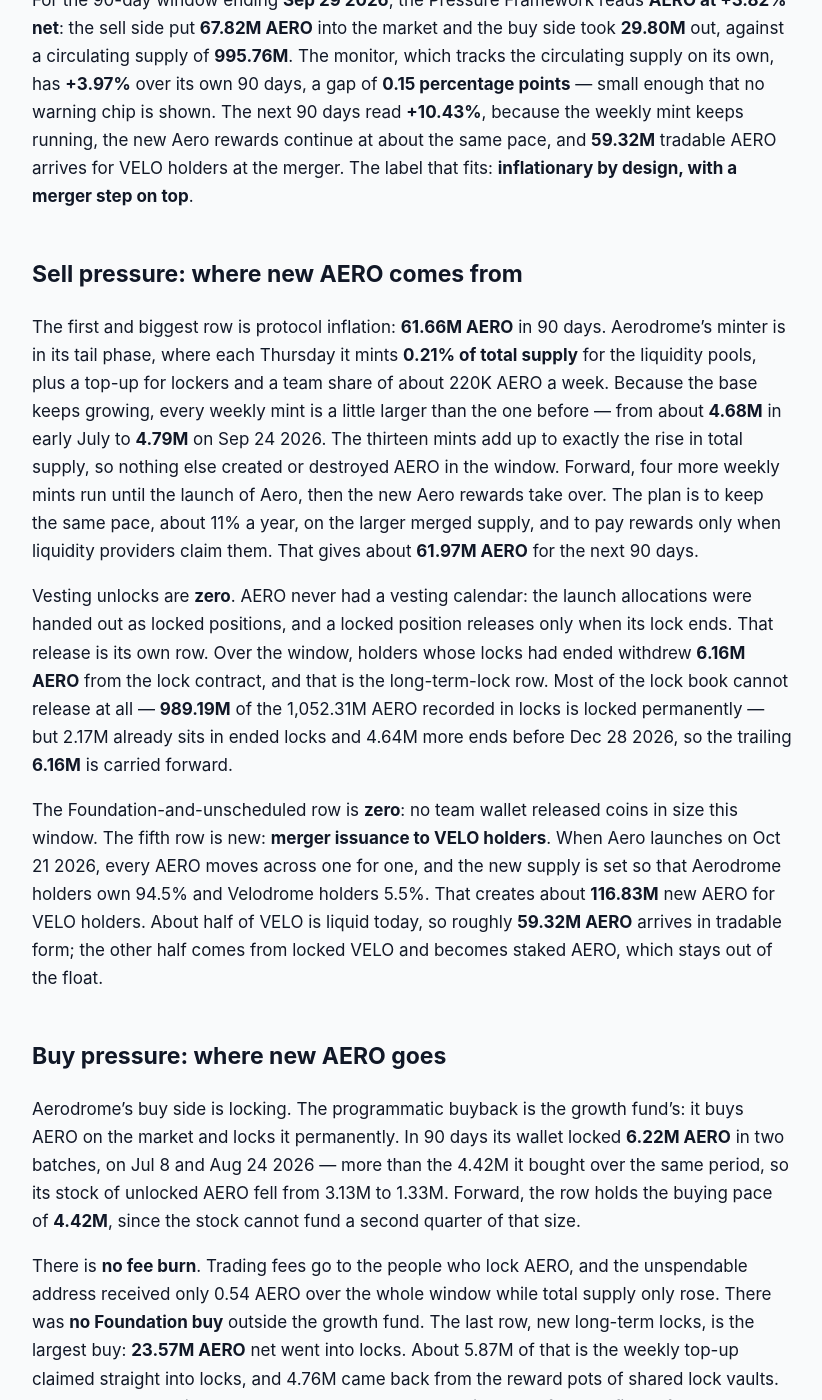
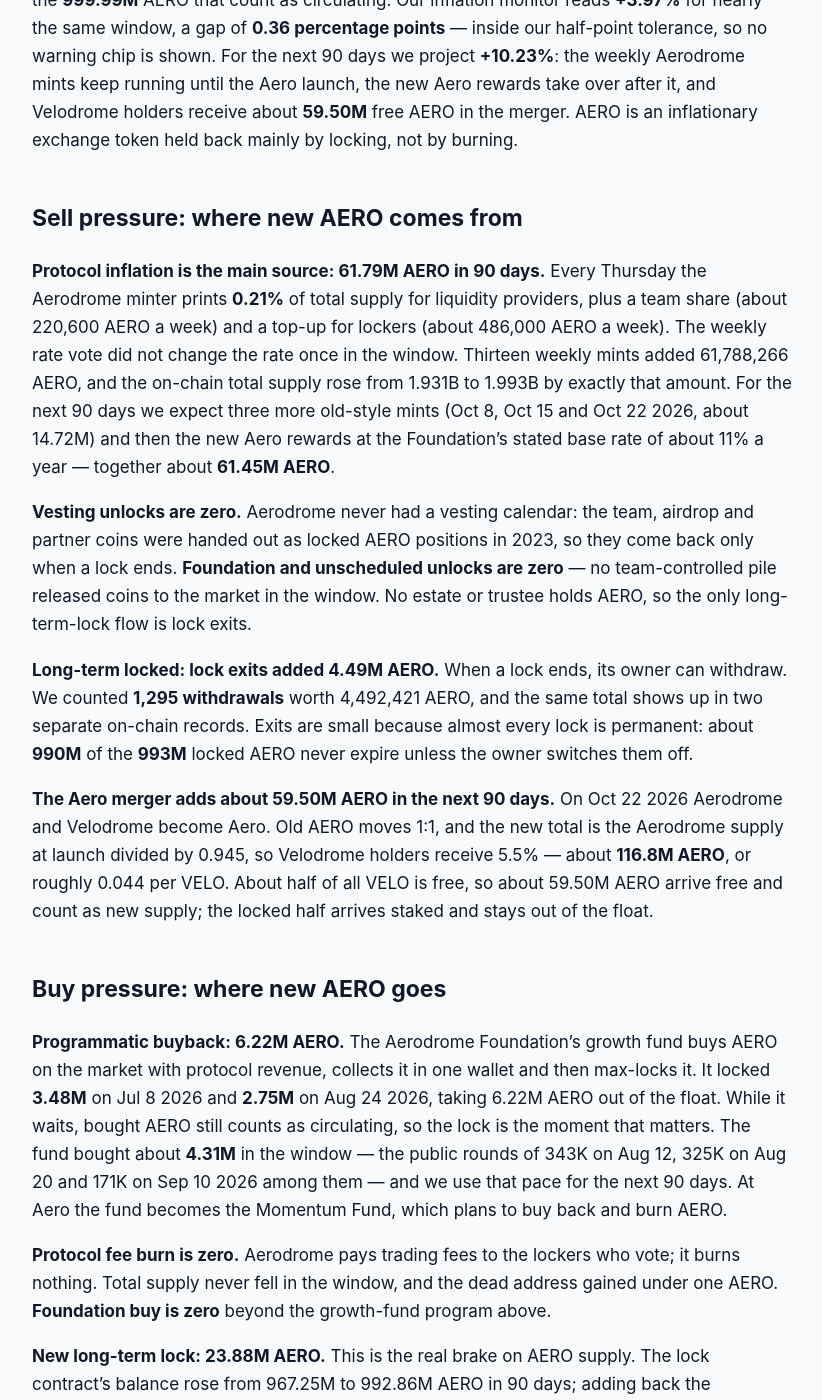
Before and after one commit to jeevansongmy-spec/mrnasdog-articles, a Jekyll site: the page built from crypto/aero-pressure-framework.md, in a window 1280 px wide and 1400 px high, scrolled down 500 px. Shown: the whole window, without its empty margins (228-1050 px from the left). Built offline with Jekyll 4.4.1, drawn with Linux system fonts in a browser that asks for light colours; some of the changed text lies outside the part shown.

Commit message:
publish: crypto/aero-pressure-framework

```diff
--- a/crypto/aero-pressure-framework.md
+++ b/crypto/aero-pressure-framework.md
@@ -1,61 +1,57 @@
 ---
-title: "AERO Inflation Analysis · September 2026 · Supply growing · projected to keep growing"
-description: "AERO supply is growing: 61.66M new AERO from weekly mints against 29.80M locked, +3.82% in 90 days; the Oct 21 2026 merger lifts the next 90 days to +10.43%."
+title: "AERO Inflation Analysis · October 2026 · Supply growing · projected to keep growing"
+description: "AERO supply is growing: 61.79M AERO of weekly mints against 30.11M newly locked, +3.62% in 90 days; the Oct 22 2026 merger lifts the next 90 to +10.23%."
 canonical_url: "https://mrnasdog.com/research/aero/inflation"
 tags: ["crypto", "aero", "aerodrome", "base"]
 published: true
 ---
 
-> Originally published at **[mrnasdog.com/research/aero/inflation](https://mrnasdog.com/research/aero/inflation)** by MrNasdog.
+# AERO Inflation Analysis · October 2026 · Supply growing · projected to keep growing
 
-# AERO Inflation Analysis · September 2026 · Supply growing · projected to keep growing
+*Originally published at [https://mrnasdog.com/research/aero/inflation](https://mrnasdog.com/research/aero/inflation).*
 
-AERO, the coin of Aerodrome, is inflationary, and the next 90 days add a one-time jump. Aerodrome mints new AERO every week for its liquidity providers, and thirteen weekly mints created **61.66M AERO** over the last 90 days, while ended locks released another **6.16M**. Locking took **29.80M AERO** back out of the market, so the circulating supply grew **+3.82%**, close to the **+3.97%** the monitor reads. The Aerodrome–Velodrome merger on **Oct 21 2026** gives VELO holders 5.5% of the new AERO supply, which lifts the forward reading to **+10.43%**.
+AERO supply is growing, and the next 90 days should grow it faster. In the last 90 days Aerodrome's weekly mints created **61.79M AERO** and lock exits returned **4.49M**, while holders locked **23.88M** and the growth fund locked **6.22M** it had bought: net **+3.62%** of the circulating supply, against **+3.97%** on our monitor. AERO has no supply cap, and the Aero merger on **Oct 22 2026** adds Velodrome holders, so we project **+10.23%** for the next 90 days.
 
 ## The verdict, in one paragraph
 
-For the 90-day window ending **Sep 29 2026**, the Pressure Framework reads **AERO at +3.82% net**: the sell side put **67.82M AERO** into the market and the buy side took **29.80M** out, against a circulating supply of **995.76M**. The monitor, which tracks the circulating supply on its own, has **+3.97%** over its own 90 days, a gap of **0.15 percentage points** — small enough that no warning chip is shown. The next 90 days read **+10.43%**, because the weekly mint keeps running, the new Aero rewards continue at about the same pace, and **59.32M** tradable AERO arrives for VELO holders at the merger. The label that fits: **inflationary by design, with a merger step on top**.
+Over the 90 days to Oct 5 2026, the AERO float grew by **36.17M AERO**, which is **+3.62%** of the **999.99M** AERO that count as circulating. Our inflation monitor reads **+3.97%** for nearly the same window, a gap of **0.36 percentage points** — inside our half-point tolerance, so no warning chip is shown. For the next 90 days we project **+10.23%**: the weekly Aerodrome mints keep running until the Aero launch, the new Aero rewards take over after it, and Velodrome holders receive about **59.50M** free AERO in the merger. AERO is an inflationary exchange token held back mainly by locking, not by burning.
 
 ## Sell pressure: where new AERO comes from
 
-The first and biggest row is protocol inflation: **61.66M AERO** in 90 days. Aerodrome's minter is in its tail phase, where each Thursday it mints **0.21% of total supply** for the liquidity pools, plus a top-up for lockers and a team share of about 220K AERO a week. Because the base keeps growing, every weekly mint is a little larger than the one before — from about **4.68M** in early July to **4.79M** on Sep 24 2026. The thirteen mints add up to exactly the rise in total supply, so nothing else created or destroyed AERO in the window. Forward, four more weekly mints run until the launch of Aero, then the new Aero rewards take over. The plan is to keep the same pace, about 11% a year, on the larger merged supply, and to pay rewards only when liquidity providers claim them. That gives about **61.97M AERO** for the next 90 days.
+**Protocol inflation is the main source: 61.79M AERO in 90 days.** Every Thursday the Aerodrome minter prints **0.21%** of total supply for liquidity providers, plus a team share (about 220,600 AERO a week) and a top-up for lockers (about 486,000 AERO a week). The weekly rate vote did not change the rate once in the window. Thirteen weekly mints added 61,788,266 AERO, and the on-chain total supply rose from 1.931B to 1.993B by exactly that amount. For the next 90 days we expect three more old-style mints (Oct 8, Oct 15 and Oct 22 2026, about 14.72M) and then the new Aero rewards at the Foundation's stated base rate of about 11% a year — together about **61.45M AERO**.
 
-Vesting unlocks are **zero**. AERO never had a vesting calendar: the launch allocations were handed out as locked positions, and a locked position releases only when its lock ends. That release is its own row. Over the window, holders whose locks had ended withdrew **6.16M AERO** from the lock contract, and that is the long-term-lock row. Most of the lock book cannot release at all — **989.19M** of the 1,052.31M AERO recorded in locks is locked permanently — but 2.17M already sits in ended locks and 4.64M more ends before Dec 28 2026, so the trailing **6.16M** is carried forward.
+**Vesting unlocks are zero.** Aerodrome never had a vesting calendar: the team, airdrop and partner coins were handed out as locked AERO positions in 2023, so they come back only when a lock ends. **Foundation and unscheduled unlocks are zero** — no team-controlled pile released coins to the market in the window. No estate or trustee holds AERO, so the only long-term-lock flow is lock exits.
 
-The Foundation-and-unscheduled row is **zero**: no team wallet released coins in size this window. The fifth row is new: **merger issuance to VELO holders**. When Aero launches on Oct 21 2026, every AERO moves across one for one, and the new supply is set so that Aerodrome holders own 94.5% and Velodrome holders 5.5%. That creates about **116.83M** new AERO for VELO holders. About half of VELO is liquid today, so roughly **59.32M AERO** arrives in tradable form; the other half comes from locked VELO and becomes staked AERO, which stays out of the float.
+**Long-term locked: lock exits added 4.49M AERO.** When a lock ends, its owner can withdraw. We counted **1,295 withdrawals** worth 4,492,421 AERO, and the same total shows up in two separate on-chain records. Exits are small because almost every lock is permanent: about **990M** of the **993M** locked AERO never expire unless the owner switches them off.
+
+**The Aero merger adds about 59.50M AERO in the next 90 days.** On Oct 22 2026 Aerodrome and Velodrome become Aero. Old AERO moves 1:1, and the new total is the Aerodrome supply at launch divided by 0.945, so Velodrome holders receive 5.5% — about **116.8M AERO**, or roughly 0.044 per VELO. About half of all VELO is free, so about 59.50M AERO arrive free and count as new supply; the locked half arrives staked and stays out of the float.
 
 ## Buy pressure: where new AERO goes
 
-Aerodrome's buy side is locking. The programmatic buyback is the growth fund's: it buys AERO on the market and locks it permanently. In 90 days its wallet locked **6.22M AERO** in two batches, on Jul 8 and Aug 24 2026 — more than the 4.42M it bought over the same period, so its stock of unlocked AERO fell from 3.13M to 1.33M. Forward, the row holds the buying pace of **4.42M**, since the stock cannot fund a second quarter of that size.
+**Programmatic buyback: 6.22M AERO.** The Aerodrome Foundation's growth fund buys AERO on the market with protocol revenue, collects it in one wallet and then max-locks it. It locked **3.48M** on Jul 8 2026 and **2.75M** on Aug 24 2026, taking 6.22M AERO out of the float. While it waits, bought AERO still counts as circulating, so the lock is the moment that matters. The fund bought about **4.31M** in the window — the public rounds of 343K on Aug 12, 325K on Aug 20 and 171K on Sep 10 2026 among them — and we use that pace for the next 90 days. At Aero the fund becomes the Momentum Fund, which plans to buy back and burn AERO.
 
-There is **no fee burn**. Trading fees go to the people who lock AERO, and the unspendable address received only 0.54 AERO over the whole window while total supply only rose. There was **no Foundation buy** outside the growth fund. The last row, new long-term locks, is the largest buy: **23.57M AERO** net went into locks. About 5.87M of that is the weekly top-up claimed straight into locks, and 4.76M came back from the reward pots of shared lock vaults. The top-up ends with the merger, because Aero drops it, so the forward figure falls to about **19.20M**.
+**Protocol fee burn is zero.** Aerodrome pays trading fees to the lockers who vote; it burns nothing. Total supply never fell in the window, and the dead address gained under one AERO. **Foundation buy is zero** beyond the growth-fund program above.
+
+**New long-term lock: 23.88M AERO.** This is the real brake on AERO supply. The lock contract's balance rose from 967.25M to 992.86M AERO in 90 days; adding back the withdrawals and taking out the growth fund's two locks leaves 23.88M AERO that other holders newly locked, including the lockers' weekly top-ups claimed straight back into their locks. Aero removes that top-up after Oct 22 2026, so we project about **18.80M** of new locking for the next 90 days.
 
 ## Foundation and overhang
 
-Three team-held wallets are tracked, and all three already count as circulating. The largest is a static team multisig with **29.28M AERO**, down only 0.17M in 90 days. The team emissions wallet holds **3.07M**; it receives about 220K of every weekly mint, and its balance rose 2.65M this window. The growth fund's wallet holds **1.33M** bought AERO waiting to be locked. Because these coins are already in the circulating count, spending them moves nothing on this ledger — but a large sale would still reach the market. The shared lock vaults also hold about **59.31M AERO** of reward balances that belong to lockers and count as circulating today. We read these balances at every rebuild; if any of them falls between rebuilds, the outflow is booked as a Foundation release at the next rebuild.
+A team multisig holds **29.28M AERO** (down about 136K in 90 days), the team wallet holds **3.32M**, filled by the weekly team share, and the growth fund's buying wallet holds **1.56M** waiting to be locked. All three are already counted as circulating, so moves out of them add no new supply. The Foundation's growth fund controls an estimated **184M–190M AERO** in max locks, outside the float; it can only return to the market if those locks are switched off and allowed to run down. The relay reward pots, which hold compounded rewards for pooled lock positions, carry at least **54.4M AERO** and are already counted as circulating. Lockers' unclaimed top-ups wait in the distributor (**1.72M**). We read these balances on-chain at every rebuild; if any of them falls between rebuilds, the outflow enters the Foundation and unscheduled unlocks row at the next refresh.
 
-## How AERO compares to other DEX tokens
+## How AERO compares to other exchange tokens
 
-Among exchange tokens, AERO sits at the high-emission end. Most large DEX tokens have a fixed supply or a finished emission schedule and try to pull coins off the market with fee-funded buybacks or burns. Aerodrome goes the other way: it keeps paying liquidity providers in newly minted AERO, and it asks holders to lock their coins in return for all of the trading fees. So the supply keeps growing, and the only brake is how much of it gets locked.
+AERO is a vote-escrow exchange token: new coins are paid to liquidity providers every week, and the protocol relies on holders locking AERO to earn trading fees to keep supply off the market. That makes it the opposite of exchange tokens such as BNB or OKB, which buy back and burn a share of profits with no ongoing mint, and of fixed supply DEX tokens that run fee switches. AERO's gross mint (about 11% a year) is closer to an uncapped Layer 1 than to a capped token, but more than half of all AERO sits in locks, so the free float grows more slowly than total supply.
 
-That brake is strong. About half of all AERO is locked, and 989M of the locked AERO is locked permanently. The growth fund also buys and locks AERO on the market every month. Even so, the brake does not stop growth: this window, locking absorbed about **44%** of what the sell side released. A burn-based exchange token can shrink its supply; AERO can only slow its growth.
-
-The merger adds a rarer kind of dilution. VELO holders are being paid in new AERO, so AERO holders own a slightly smaller share of a larger exchange that now also includes Velodrome and its markets. This is supply growth by acquisition rather than by rewards, and it happens once.
+Against Curve's CRV, the older vote-escrow design, AERO's locks are mostly permanent rather than time-limited, which is why lock exits are only 4.49M in 90 days. Against Uniswap's UNI, which has no weekly mint, AERO's supply is far looser. The Aero upgrade moves AERO towards paying rewards in dollar terms tied to pool revenue, with a 20% yearly ceiling and an expected 8%–12%, so future inflation should follow trading activity more closely than the old flat weekly mint.
 
 ## What to watch in the next 90 days
 
-**Oct 21 2026 — the Aero launch.** The one-for-one move, the 5.5% VELO share and the switch to staked AERO all start here; how fast holders move across decides how fast the 59.32M reaches the market.
-
-**The real reward rate after launch.** Aero mints rewards only when they are claimed, and the plan is 8% to 12% a year under a 20% cap. A pace below the ~11% base would pull the 61.97M forward figure down.
-
-**The shared lock vaults.** Locked positions must leave vaults before they can move to Aero. If the 59.31M of vault reward balances goes back into locks at migration, the float shrinks by that much.
-
-**The buyback fund.** The Aero plan gives the fund a mandate to buy back and burn AERO, not just lock it. A first burn would open a new buy row.
+**Oct 15 2026:** the deadline for xVELO holders to bridge back before the merger. **Oct 22 2026, 00:00 UTC:** Aero goes live on seven chains, the merger supply becomes fixed, and Velodrome holders can claim their 5.5%. **Nov 2 – Nov 4 2026:** a large exchange converts customers' old AERO and VELO into the new AERO, which may be the moment much of the free VELO side actually arrives. **After launch:** the first published Aero reward rate — the 8%–12% estimate against the 20% ceiling — and the first Momentum Fund buyback-and-burn, which would be the first real AERO burn. **Also:** how the circulating count treats staked AERO on the new token; if staked coins start counting as circulating, the float would jump without any new coins.
 
 ## Summary
 
-The MrNasdog Pressure Framework reads AERO at **+3.82% net** over the trailing 90 days and **+10.43%** over the next 90: weekly mints of **61.66M AERO** and **6.16M** of ended locks against **29.80M** locked, including a **6.22M** growth-fund buyback, with no burn. The monitor agrees within 0.15 points. The key risk is the Oct 21 2026 merger, which hands VELO holders 5.5% of the new supply and puts about **59.32M** new tradable AERO in the market. Aerodrome has no supply cap; only locking slows it.
+AERO, the token of Aerodrome on Base, grew its circulating supply by **+3.62%** in the 90 days to Oct 5 2026, close to our monitor's **+3.97%**. Weekly mints of 0.21% of supply are the main source of new AERO, and holders locking AERO are the main brake; there is no fee burn and no supply cap. The next 90 days should be heavier, about **+10.23%**, because the Aero merger on Oct 22 2026 hands Velodrome holders about 59.50M free AERO on top of the ongoing rewards. The key risk is that locking slows while rewards keep flowing; the key ceiling is Aero's 20% yearly reward cap.
 
 ---
 
-*MrNasdog Pressure Framework analysis of AERO, Metric 1 — Inflation. Data + explanation only. Not financial advice. Checked Sep 29 2026.*
+*MrNasdog Pressure Framework analysis of AERO, Metric 1 — Inflation. Data + explanation only. Not financial advice. Checked Oct 5 2026.*
```
